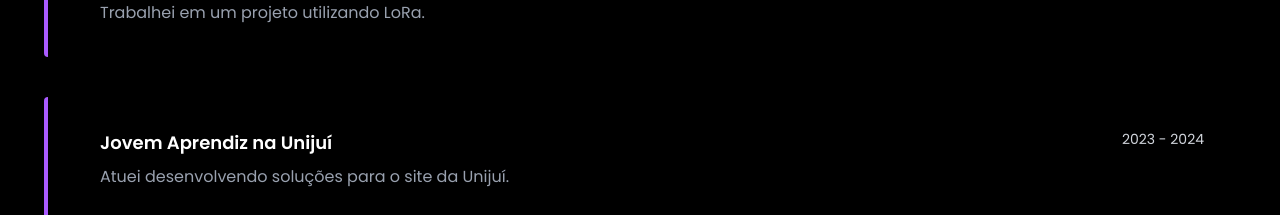
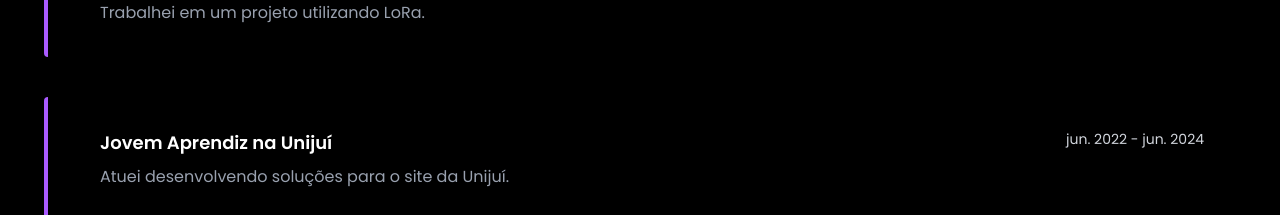
Before and after one commit to GabrielPlagensS/Portifolio, a React app in the folder portfolio/: page / in a window 1280 px wide. Shown: the part 780-995 px from the top of the page. Built offline with nearby package versions, Linux system fonts and the light colour scheme; the HTML template or start-up script is replaced by a standard one.

Commit message:
Experiencia
Datas alteradas

```diff
--- a/portfolio/src/Pages/Experiencia.tsx
+++ b/portfolio/src/Pages/Experiencia.tsx
@@ -15,7 +15,7 @@
                 <Expecard
                     title="Jovem Aprendiz na Unijuí"
                     descricao="Atuei desenvolvendo soluções para o site da Unijuí."
-                    data="2023 - 2024"
+                    data="jun. 2022 - jun. 2024"
                 />
             </div>
             <div className="p-5">
```
